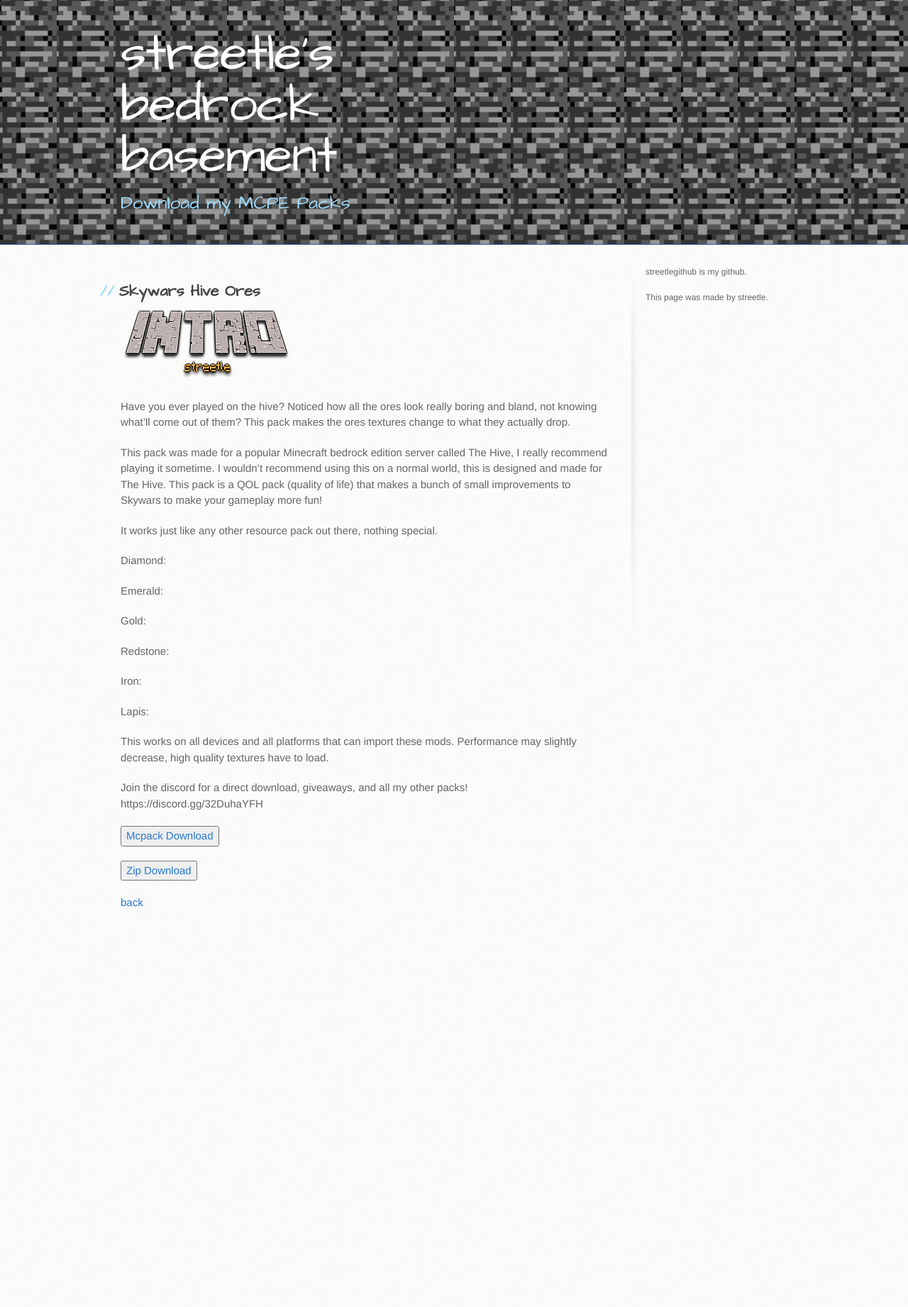
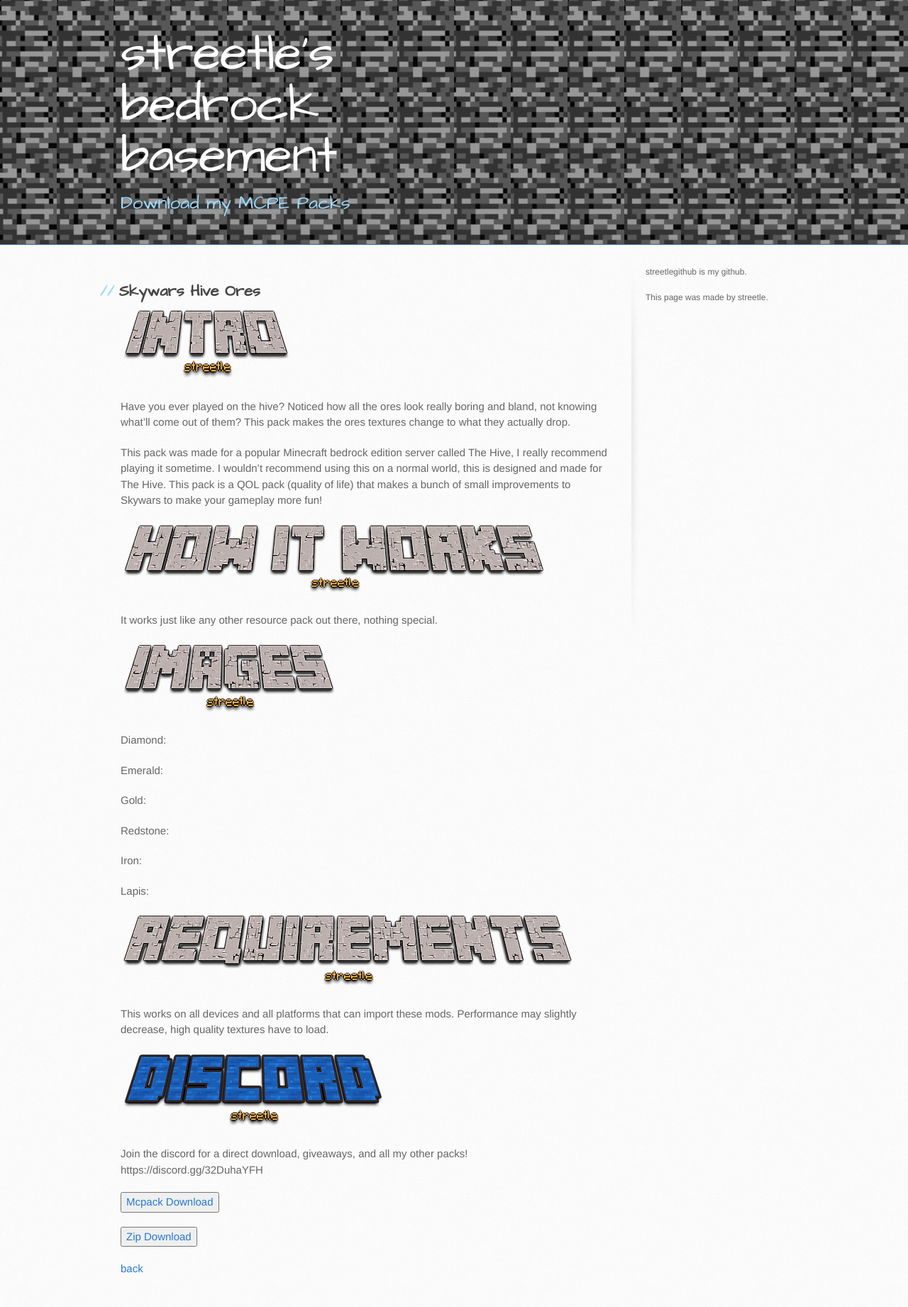
Before and after one commit to streetlegithub/streetle.xyz-old, a Jekyll site: the page built from another-page.md, in a window 1280 px wide. Shown: the whole page at 71% size. Built offline with Jekyll 4.4.1, drawn with Linux system fonts in a browser that asks for light colours; our own code applies the rules of GitHub Pages for plain Markdown files; before the commit the page ends 1326 px from its top, so only the background shows below that.

Commit message:
Update another-page.md

```diff
--- a/another-page.md
+++ b/another-page.md
@@ -12,7 +12,11 @@
 This pack was made for a popular Minecraft bedrock edition server called The Hive, I really recommend playing it sometime. I wouldn’t recommend using this on a normal world, this is designed and made for The Hive.
 This pack is a QOL pack (quality of life) that makes a bunch of small improvements to Skywars to make your gameplay more fun!
 
+<img src="/all/how.png" alt="howitworks">
+
 It works just like any other resource pack out there, nothing special.
+
+<img src="/all/images.png" alt="images">
 
 Diamond:
 
@@ -26,7 +30,11 @@
 
 Lapis:
 
+<img src="/all/req.png" alt="requirements">
+
 This works on all devices and all platforms that can import these mods. Performance may slightly decrease, high quality textures have to load.
+
+<img src="/all/discord.png" alt="discord">
 
 Join the discord for a direct download, giveaways, and all my other packs!
 https://discord.gg/32DuhaYFH
```
